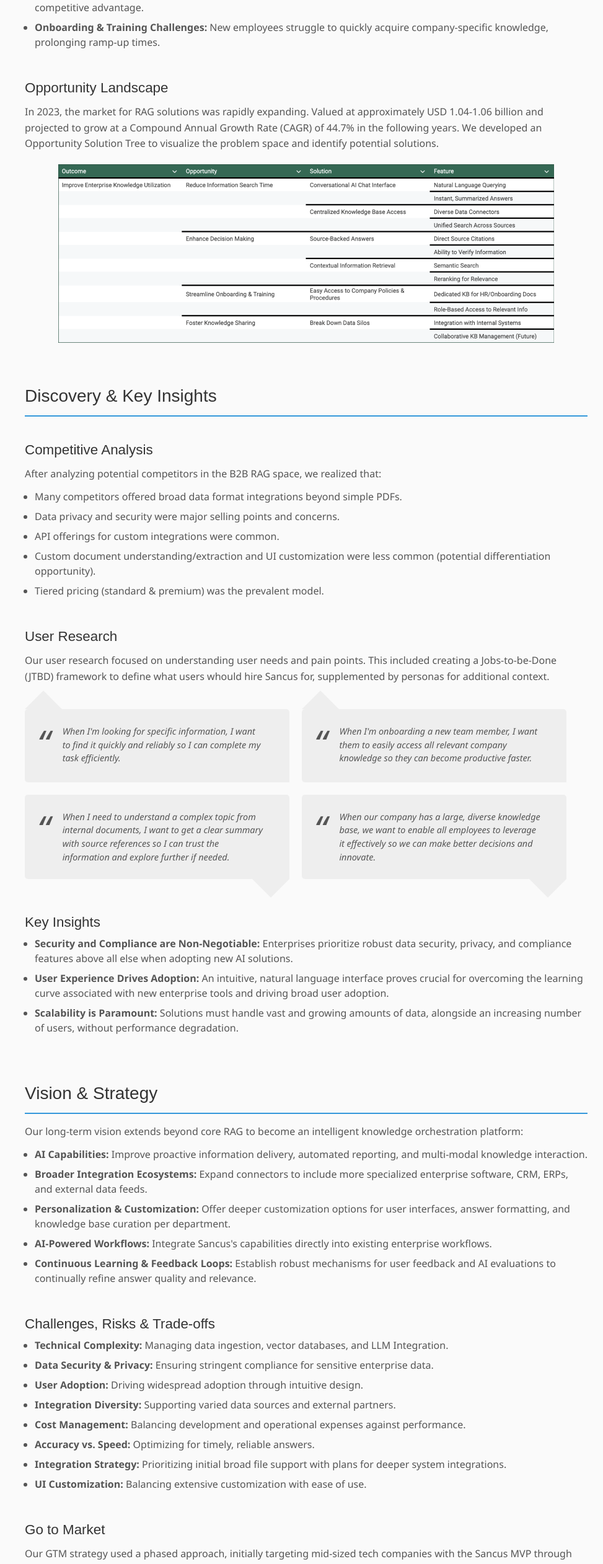
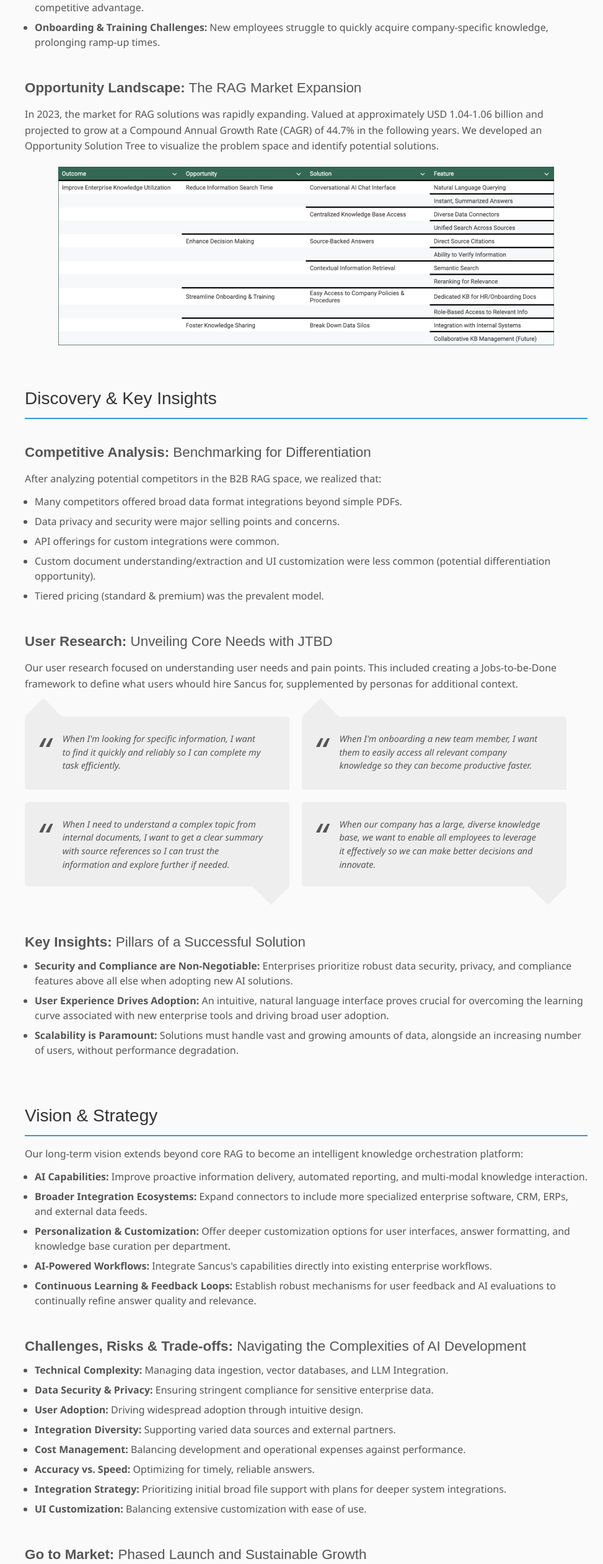
Before and after one commit to oliveiraanibal/anibaloliveira, a plain HTML site: page case-study-sancus.html in a window 1280 px wide. Shown: the part 1564-4087 px from the top of the page at 62% size, without its empty margins (307-1280 px from the left). Drawn offline with Linux system fonts and the light colour scheme; a web font is replaced by a local one.

Commit message:
Add files via upload

```diff
--- a/case-study-sancus.html
+++ b/case-study-sancus.html
@@ -123,7 +123,7 @@
                     <li><strong>Untapped Value:</strong> Valuable insights and knowledge within company data remain underutilized, limiting innovation and competitive advantage.</li>
                     <li><strong>Onboarding & Training Challenges:</strong> New employees struggle to quickly acquire company-specific knowledge, prolonging ramp-up times.</li>
                 </ul>
-                <h3>Opportunity Landscape</h3>
+                <h3><strong>Opportunity Landscape:</strong> The RAG Market Expansion</h3>
                 <p>In 2023, the market for RAG solutions was rapidly expanding.  Valued at approximately USD 1.04-1.06 billion and projected to grow at a Compound Annual Growth Rate (CAGR) of 44.7% in the following years. We developed an Opportunity Solution Tree to visualize the problem space and identify potential solutions.</p>
 
 
@@ -136,7 +136,7 @@
             <section id="discovery" class="case-section">
                 <h2 class="section-title">Discovery & Key Insights</h2>
 
-                <h3>Competitive Analysis</h3>
+                <h3><strong>Competitive Analysis:</strong> Benchmarking for Differentiation</h3>
                 <p>After analyzing potential competitors in the B2B RAG space, we realized that:</p>
                 <ul>
                     <li>Many competitors offered broad data format integrations beyond simple PDFs.</li>
@@ -145,8 +145,8 @@
                     <li>Custom document understanding/extraction and UI customization were less common (potential differentiation opportunity).</li>
                     <li>Tiered pricing (standard & premium) was the prevalent model.</li>
                 </ul>
-                <h3>User Research</h3>
-                <p>Our user research focused on understanding user needs and pain points. This included creating a Jobs-to-be-Done (JTBD) framework to define what users whould hire Sancus for, supplemented by personas for additional context.</p>
+                <h3><strong>User Research:</strong> Unveiling Core Needs with JTBD</h3>
+                <p>Our user research focused on understanding user needs and pain points. This included creating a Jobs-to-be-Done framework to define what users whould hire Sancus for, supplemented by personas for additional context.</p>
 
 
 
@@ -165,7 +165,7 @@
     </div>
 </div>
 
-                <h3>Key Insights</h3>
+                <h3><strong>Key Insights:</strong> Pillars of a Successful Solution</h3>
                 <ul>
                     <li><strong>Security and Compliance are Non-Negotiable:</strong> Enterprises prioritize robust data security, privacy, and compliance features above all else when adopting new AI solutions.</li>
                     <li><strong>User Experience Drives Adoption:</strong> An intuitive, natural language interface proves crucial for overcoming the learning curve associated with new enterprise tools and driving broad user adoption.</li>
@@ -185,7 +185,7 @@
                     <li><strong>Continuous Learning & Feedback Loops:</strong> Establish robust mechanisms for user feedback and AI evaluations to continually refine answer quality and relevance.</li>
                 </ul>
 
-                <h3>Challenges, Risks & Trade-offs</h3>
+                <h3><strong>Challenges, Risks & Trade-offs:</strong> Navigating the Complexities of AI Development</h3>
                 <ul>
                     <li><strong>Technical Complexity:</strong> Managing data ingestion, vector databases, and LLM Integration.</li>
                     <li><strong>Data Security & Privacy:</strong> Ensuring stringent compliance for sensitive enterprise data.</li>
@@ -196,7 +196,7 @@
                     <li><strong>Integration Strategy:</strong> Prioritizing initial broad file support with plans for deeper system integrations.</li>
                     <li><strong>UI Customization:</strong> Balancing extensive customization with ease of use.</li>
                 </ul>
-                <h3>Go to Market</h3>
+                <h3><strong>Go to Market:</strong> Phased Launch and Sustainable Growth</h3>
                 <p>Our GTM strategy used a phased approach, initially targeting mid-sized tech companies with the Sancus MVP through direct sales, strategic partnerships, and digital marketing to validate our offering and secure early beta customers. This positioned us for successful expansion, with subsequent phases focusing on broader data integrations, enhanced enterprise features, and brand awareness. The revenue strategy centered on a flexible, subscription-based model, including tiered pricing adaptable to data volume, user count, or feature sets, with potential for premium add-ons.</p>
 
 
@@ -219,12 +219,12 @@
 
 <img src="imgs/sancus-roadmap.png" alt="Sancus AI Roadmap">
 
-                <h3>Technical Architecture</h3>
+                <h3><strong>Technical Architecture:</strong> The Engine Behind Conversational AI</h3>
                 <p>The architecture of Sancus AI is designed to efficiently ingest, process, and retrieve information from diverse data sources, enabling seamless conversational interaction with proprietary data.</p>
 
 <img src="imgs/sancus-architecture.png" alt="Sancus AI Architecture">
 
-                <h3>UX/UI Design</h3>
+                <h3><strong>UX/UI Design:</strong> From Insights to Intuitive Interactions</h3>
                 <p>The UX Design process was user-centered, directly informed by discovery research insights. We mapped user journeys to deeply understand user needs, then iteratively progressed designs from wireframes and low-fidelity prototypes to high-fidelity mockups. Continuous validation ensured an intuitive and effective user experience for Sancus.</p>
 
 
@@ -269,11 +269,11 @@
                     </div>
                     <div class="takeaway-item">
                         <h4>Security by Design</h4>
-                        <p>Building security features from the ground up, rather than as an afterthought, is crucial for enterprise trust.</p>
+                        <p>Building security features from the ground up is crucial to guaranteeing enterprise trust.</p>
                     </div>
                     <div class="takeaway-item">
                         <h4>Agile Flexibility</h4>
-                        <p>The ability to pivot based on user feedback and market changes is essential in the fast-evolving AI landscape.</p>
+                        <p>The ability to pivot based on market changes is essential in the fast-evolving AI landscape.</p>
                     </div>
 
                 </div>
--- a/case-study.css
+++ b/case-study.css
@@ -192,8 +192,8 @@ h2.section-title {
 .case-section h3 {
     font-size: 1.4rem;
     font-weight: 400;
-    color: #333;
-    margin: 2.25rem 0 0.5rem 0;
+    color: #555;
+    margin: 2.25rem 0 0.75rem 0;
     font-family: 'SUSE', sans-serif;
 }
 
@@ -596,6 +596,7 @@ p.getintouch {
   column-gap: 20px;
   grid-template-columns: 47% 47%; /* Two equal columns */
   padding: 1.5rem 0 1rem;
+  margin-bottom: 3.5rem;
 
 }
 .balloon {
--- a/styles.css
+++ b/styles.css
@@ -208,7 +208,7 @@ strong {
     font-size: 1.35rem;
     font-family: 'SUSE', sans-serif;
     font-weight: 500;
-    margin-bottom: 0rem;
+    margin-bottom: 0.25rem;
     color: #333;
 }
 
```
